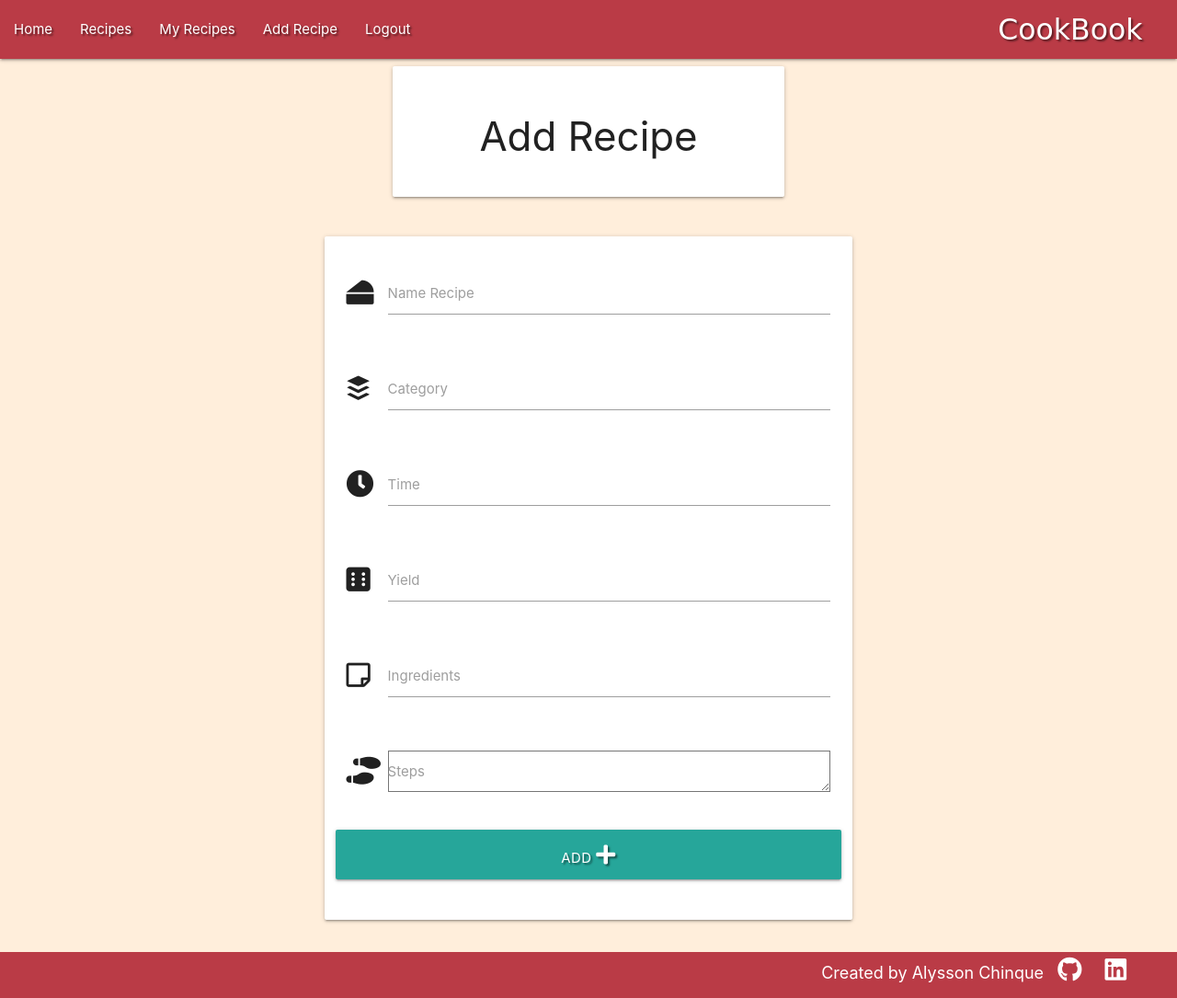
After one commit to Code-Institute-Submissions/CookBook-29, a Flask app: page /recipe/add/1 in a window 1280 px wide. The commit adds this page. Shown: the whole page at 92% size. Run offline with Flask 2, Linux system fonts and the light colour scheme; the visitor is signed in with stand-in values (Sample User, id 1); some libraries are stand-ins or nearby versions; some web fonts are replaced.

Commit message:
Create recipe page and form.

```diff
--- a/static/css/style.css
+++ b/static/css/style.css
@@ -11,7 +11,7 @@ main {
     flex: 1 0 auto;
 }
 
-nav{
+.navbar{
     background-color: #ba3b46;
 }
 .brand-logo{
@@ -47,6 +47,5 @@ nav{
     color: #fff;
     font-size: 1.2rem;
     background-color: #ba3b46;
-    width: 100%;
     height: 50px;
 }
--- /dev/null
+++ b/templates/components/forms/recipe.html
@@ -0,0 +1,105 @@
+{% if add == True %}
+    <form method="POST" action="{{ url_for('addRecipe', user_id=session['user_id']) }}" class="col s12 m8 offset-m2">
+{% else %}
+    <form action="{{ url_for('editRecipe', user_id=session['user_id'], recipe_id=recipe._id) }}" method="POST" class="col s12 m8 offset-m2">
+{% endif %}
+
+        <div class="card-panel">
+            <!-- name of recipe -->
+            <div class="row">
+                <div class="input-field col s12">
+                    <i class="fas fa-cheese prefix"></i>
+                    {% if add == True %}
+                        <input id="recipe" name="recipe" type="text" class="validate" required>
+                    {% else %}
+                        <input id="recipe" name="recipe" type="text" class="validate" required
+                            value="{{ recipe.name_recipe }}">
+                    {% endif %}
+                    <label for="recipe">Name Recipe</label>
+                </div>
+            </div>
+            <!-- category -->
+            <div class="row">
+                <div class="input-field col s12">
+                    <i class="fab fa-buffer prefix"></i>
+                    {% if add == True %}
+                        <input id="category" name="category" type="text" class="validate" required>
+                    {% else %}
+                        <input id="category" name="category" type="text" class="validate" required
+                            value="{{ recipe.category }}">
+                    {% endif %}
+                    <label for="category">Category</label>
+                </div>
+            </div>
+            <!-- time -->
+            <div class="row">
+                <div class="input-field col s12">
+                    <i class="fas fa-clock prefix"></i>
+                    {% if add == True %}
+                        <input id="time" name="time" type="text" class="validate" required>
+                    {% else %}
+                        <input id="time" name="time" type="text" class="validate" required
+                            value="{{ recipe.time }}">
+                    {% endif %}
+                    <label for="time">Time</label>
+                </div>
+            </div>
+            <!-- Yield -->
+            <div class="row">
+                <div class="input-field col s12">
+                    <i class="fas fa-dice-six prefix"></i>
+                    {% if add == True %}
+                        <input id="yield" name="yield" type="number" class="validate" required>
+                    {% else %}
+                        <input id="yield" name="yield" type="number" class="validate" required
+                            value="{{ recipe.yield }}">
+                    {% endif %}
+                    <label for="yield">Yield</label>
+                </div>
+            </div>
+            <!-- ingredients -->
+            <div class="row">
+                <div class="input-field col s12">
+                    <i class="far fa-sticky-note prefix"></i>
+                    {% if add == True %}
+                        <input id="ingredients" name="ingredients" type="text" class="validate" required>
+                    {% else %}
+                        <input id="ingredients" name="ingredients" type="text" class="validate" required
+                            value="{{ recipe.ingredients }}">
+                    {% endif %}
+                    <label for="ingredients">Ingredients</label>
+                </div>
+            </div>
+            <!-- Steps -->
+            <div class="row">
+                <div class="input-field col s12">
+                    <i class="fas fa-shoe-prints prefix"></i>
+                    {% if add == True %}
+                        <textarea id="steps" name="steps" type="text" class="validate" required></textarea>
+                    {% else %}
+                        <textarea id="steps" name="steps" type="text" class="validate" required>
+                            {{- recipe.steps -}}
+                        </textarea>
+                    {% endif %}
+                    <label for="steps">Steps</label>
+                </div>
+            </div>
+            <!-- Add or Edit/Cancel -->
+            <div class="row">
+                {% if add == True %}
+                    <button type="submit" class="col s12 btn-large text-shadow">
+                        Add <i class="fas fa-plus"></i>
+                    </button>
+                {% else %}
+                    <button type="submit" class="col s12 btn-large text-shadow">
+                        Edit <i class="fas fa-edit"></i>
+                    </button>
+                    <!-- cancel edit -->
+                    <a href="{{ url_for('recipes') }}" class="btn-large red text-shadow">
+                        Cancel Edit <i class="fas fa-times-circle"></i>
+                    </a>
+                {% endif %}
+
+            </div>
+        </div>
+    </form>
--- /dev/null
+++ b/templates/pages/recipe.html
@@ -0,0 +1,23 @@
+{% extends 'layout/base.html' %}
+{% block content %}
+{% include 'components/navigation/navigation.html' %}
+<div class="container">
+    <div class="row">
+        <div class="col s12 m6 offset-m3">
+            <div class="card-panel">
+                <h3 class="center-align">
+                    {% if add == True %}
+                        Add Recipe
+                    {% else %}
+                        Edit Recipe
+                    {% endif %}
+                </h3>
+            </div>
+        </div>
+    </div>
+    <div class="row">
+        {% include 'components/forms/recipe.html' %}
+    </div>
+</div>
+{% include 'components/footer/footer.html' %}
+{% endblock %}
```
